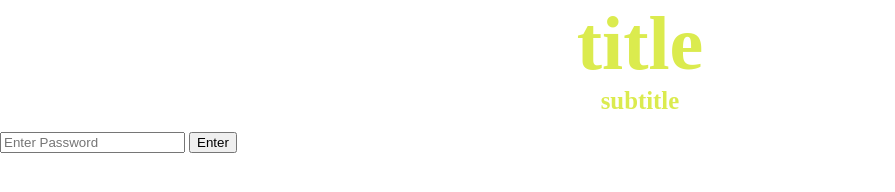
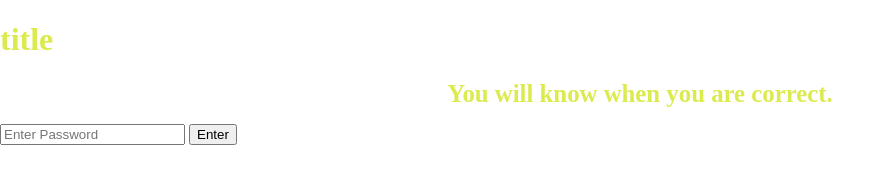
Before and after one commit to JustMarcus/R-T, a plain HTML site: page index.html in a window 1280 px wide. Shown: the whole page, without its empty margins (0-895 px from the left). Drawn offline with nearby package versions, Linux system fonts and the light colour scheme.

Commit message:
Update index.html

```diff
--- a/index.html
+++ b/index.html
@@ -1,8 +1,5 @@
 <!DOCTYPE html>
 <html lang="en">
-
-
-<script src="<link (without /)>/socket.io/socket.io.js"></script>
 
 
 
@@ -10,14 +7,14 @@
 	<meta charset="UTF-8">
 	<meta name="viewport" content="width=device-width, initial-scale=1.0">
 	<meta http-equiv="X-UA-Compatible" content="ie=edge">
-	<title>Pc</title>
+	<title>Enter Password</title>
 	<link rel="icon" href=""
 	 type="image/x-icon" />
 	<link rel="stylesheet" href="style.css">
 </head>
 
-  <h1 id="title">title</h1>
-  <h1 id="subtitle">subtitle
+  <h1 id="Please Enter Password">title</h1>
+  <h1 id="subtitle">You will know when you are correct.
   </h1>
 
 
```
